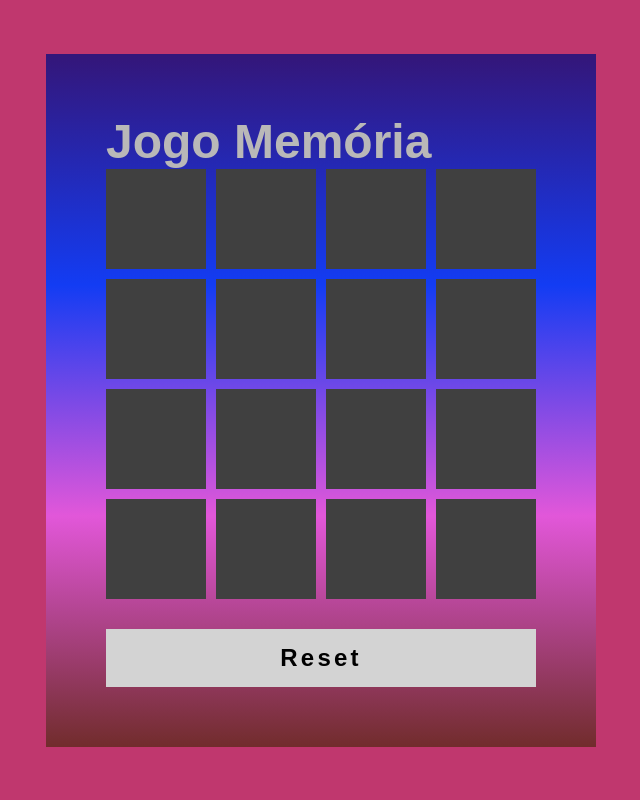
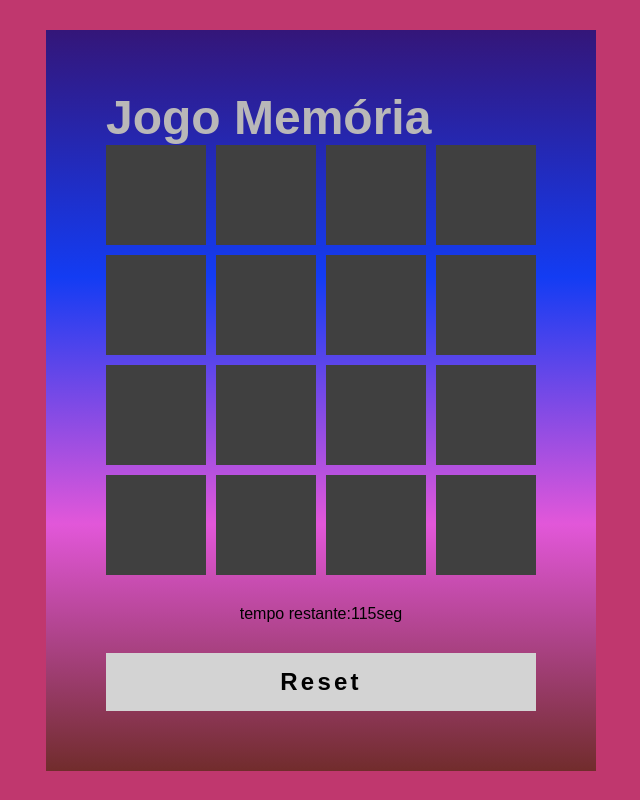
Before and after one commit to patricklm7/dio-jogo-memoria, a plain HTML site: page index.html in a window 1280 px wide. Shown: the whole page, without its empty margins (319-959 px from the left). Drawn offline with Linux system fonts and the light colour scheme.

Commit message:
colocacao contagem regressiva

```diff
--- a/index.html
+++ b/index.html
@@ -13,6 +13,7 @@
             <div class="game">
             </div>
         </h2>
+        <div id="time">tempo restante: 120seg</div>
         <button class="reset" onclick="window.location.reload()">Reset</button>
     </div>
 
--- a/src/scripts/script.js
+++ b/src/scripts/script.js
@@ -56,3 +56,24 @@ const emojis = [
    {alert("Você venceu!")}
 
   }
+
+
+const timeLeft= document.querySelector("#time")
+
+const score ={
+  countDown: 120,
+  countInterval: setInterval(countTime, 1000),
+}
+
+
+
+function countTime (){
+    score.countDown --;
+    timeLeft.textContent = "tempo restante:" + score.countDown + "seg";
+    if (score.countDown <= 0) {
+      clearInterval(score.countInterval)
+      clearInterval(score.countDown)
+      alert("o seu tempo acabou");
+    }
+
+}
```
